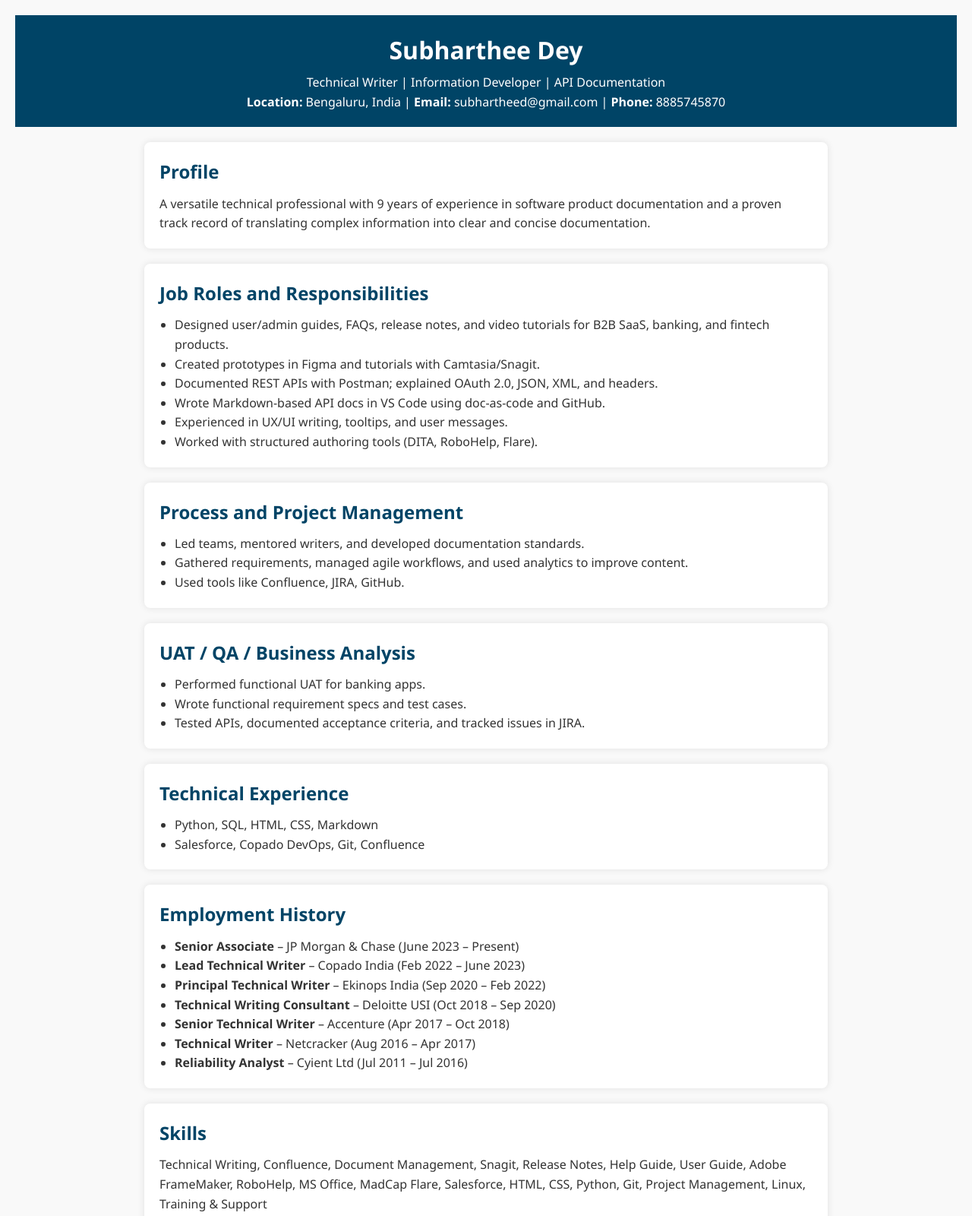
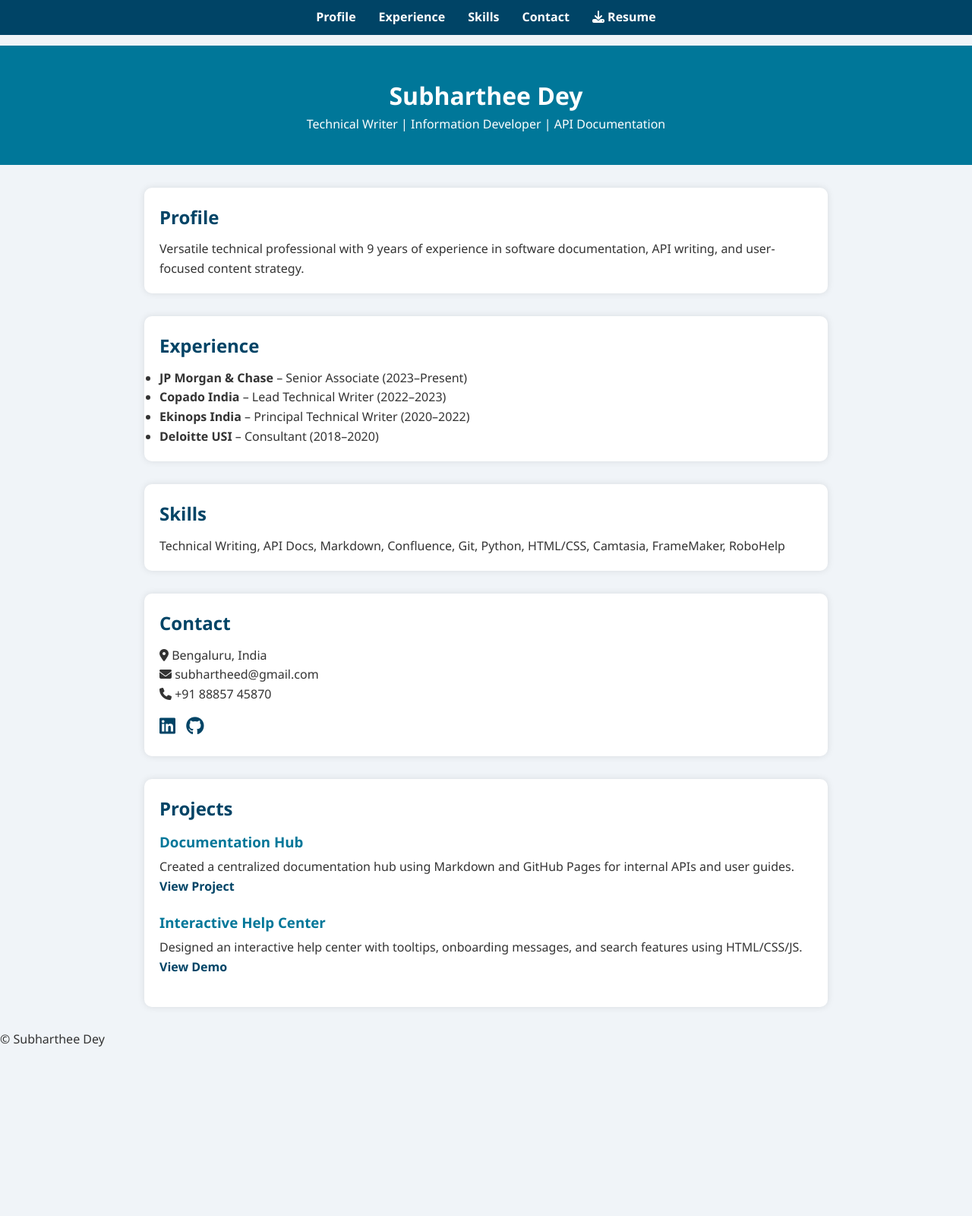
Before and after one commit to subhartheed/My-Portfolio, a plain HTML site: page index.html in a window 1280 px wide. Shown: the top 1600 px of the page at 76% size. After the commit the page ends 1381 px from the top, so only its background shows below. Drawn offline with Linux system fonts and the light colour scheme.

Commit message:
Add files via upload

```diff
--- a/index.html
+++ b/index.html
@@ -1,88 +1,75 @@
 <!DOCTYPE html>
 <html lang="en">
 <head>
-  <meta charset="UTF-8">
-  <meta name="viewport" content="width=device-width, initial-scale=1">
+  <meta charset="UTF-8" />
+  <meta name="viewport" content="width=device-width, initial-scale=1" />
   <title>Subharthee Dey - Resume</title>
-  <link rel="stylesheet" href="style.css">
+  <link rel="stylesheet" href="style.css" />
+  <link rel="stylesheet" href="https://cdnjs.cloudflare.com/ajax/libs/font-awesome/6.4.0/css/all.min.css" />
 </head>
 <body>
+  <nav>
+    <ul>
+      <li><a href="#profile">Profile</a></li>
+      <li><a href="#experience">Experience</a></li>
+      <li><a href="#skills">Skills</a></li>
+      <li><a href="#contact">Contact</a></li>
+      <li><a href="Subharthee_Dey_Resume.docx" download><i class="fa-solid fa-download"></i> Resume</a></li>
+    </ul>
+  </nav>
+
   <header>
     <h1>Subharthee Dey</h1>
     <p>Technical Writer | Information Developer | API Documentation</p>
-    <p><strong>Location:</strong> Bengaluru, India | <strong>Email:</strong> subhartheed@gmail.com | <strong>Phone:</strong> 8885745870</p>
   </header>
 
-  <section>
+  <section id="profile" class="fade-in">
     <h2>Profile</h2>
-    <p>A versatile technical professional with 9 years of experience in software product documentation and a proven track record of translating complex information into clear and concise documentation.</p>
+    <p>Versatile technical professional with 9 years of experience in software documentation, API writing, and user-focused content strategy.</p>
   </section>
 
-  <section>
-    <h2>Job Roles and Responsibilities</h2>
+  <section id="experience" class="fade-in">
+    <h2>Experience</h2>
     <ul>
-      <li>Designed user/admin guides, FAQs, release notes, and video tutorials for B2B SaaS, banking, and fintech products.</li>
-      <li>Created prototypes in Figma and tutorials with Camtasia/Snagit.</li>
-      <li>Documented REST APIs with Postman; explained OAuth 2.0, JSON, XML, and headers.</li>
-      <li>Wrote Markdown-based API docs in VS Code using doc-as-code and GitHub.</li>
-      <li>Experienced in UX/UI writing, tooltips, and user messages.</li>
-      <li>Worked with structured authoring tools (DITA, RoboHelp, Flare).</li>
+      <li><strong>JP Morgan & Chase</strong> – Senior Associate (2023–Present)</li>
+      <li><strong>Copado India</strong> – Lead Technical Writer (2022–2023)</li>
+      <li><strong>Ekinops India</strong> – Principal Technical Writer (2020–2022)</li>
+      <li><strong>Deloitte USI</strong> – Consultant (2018–2020)</li>
     </ul>
   </section>
 
-  <section>
-    <h2>Process and Project Management</h2>
-    <ul>
-      <li>Led teams, mentored writers, and developed documentation standards.</li>
-      <li>Gathered requirements, managed agile workflows, and used analytics to improve content.</li>
-      <li>Used tools like Confluence, JIRA, GitHub.</li>
-    </ul>
+  <section id="skills" class="fade-in">
+    <h2>Skills</h2>
+    <p>Technical Writing, API Docs, Markdown, Confluence, Git, Python, HTML/CSS, Camtasia, FrameMaker, RoboHelp</p>
   </section>
 
-  <section>
-    <h2>UAT / QA / Business Analysis</h2>
-    <ul>
-      <li>Performed functional UAT for banking apps.</li>
-      <li>Wrote functional requirement specs and test cases.</li>
-      <li>Tested APIs, documented acceptance criteria, and tracked issues in JIRA.</li>
-    </ul>
+  <section id="contact" class="fade-in">
+    <h2>Contact</h2>
+    <p><i class="fa-solid fa-location-dot"></i> Bengaluru, India</p>
+    <p><i class="fa-solid fa-envelope"></i> subhartheed@gmail.com</p>
+    <p><i class="fa-solid fa-phone"></i> +91 88857 45870</p>
+    <div class="socials">
+      <a href="https://linkedin.com" target="_blank"><i class="fab fa-linkedin"></i></a>
+      <a href="https://github.com" target="_blank"><i class="fab fa-github"></i></a>
+    </div>
+
   </section>
 
-  <section>
-    <h2>Technical Experience</h2>
-    <ul>
-      <li>Python, SQL, HTML, CSS, Markdown</li>
-      <li>Salesforce, Copado DevOps, Git, Confluence</li>
-    </ul>
+  <section id="projects" class="scroll-fade">
+    <h2>Projects</h2>
+    <div class="project">
+      <h3>Documentation Hub</h3>
+      <p>Created a centralized documentation hub using Markdown and GitHub Pages for internal APIs and user guides.</p>
+      <a href="#">View Project</a>
+    </div>
+    <div class="project">
+      <h3>Interactive Help Center</h3>
+      <p>Designed an interactive help center with tooltips, onboarding messages, and search features using HTML/CSS/JS.</p>
+      <a href="#">View Demo</a>
+    </div>
   </section>
+  <script src="script.js"></script>
 
-  <section>
-    <h2>Employment History</h2>
-    <ul>
-      <li><strong>Senior Associate</strong> – JP Morgan & Chase (June 2023 – Present)</li>
-      <li><strong>Lead Technical Writer</strong> – Copado India (Feb 2022 – June 2023)</li>
-      <li><strong>Principal Technical Writer</strong> – Ekinops India (Sep 2020 – Feb 2022)</li>
-      <li><strong>Technical Writing Consultant</strong> – Deloitte USI (Oct 2018 – Sep 2020)</li>
-      <li><strong>Senior Technical Writer</strong> – Accenture (Apr 2017 – Oct 2018)</li>
-      <li><strong>Technical Writer</strong> – Netcracker (Aug 2016 – Apr 2017)</li>
-      <li><strong>Reliability Analyst</strong> – Cyient Ltd (Jul 2011 – Jul 2016)</li>
-    </ul>
-  </section>
-
-  <section>
-    <h2>Skills</h2>
-    <p>Technical Writing, Confluence, Document Management, Snagit, Release Notes, Help Guide, User Guide, Adobe FrameMaker, RoboHelp, MS Office, MadCap Flare, Salesforce, HTML, CSS, Python, Git, Project Management, Linux, Training & Support</p>
-  </section>
-
-  <section>
-    <h2>Education</h2>
-    <ul>
-      <li>BSc in IT – Sikkim Manipal University</li>
-      <li>AME Diploma – IIAS</li>
-    </ul>
-  </section>
-
-  <footer>
     <p>© Subharthee Dey</p>
   </footer>
 </body>
--- /dev/null
+++ b/script.js
@@ -0,0 +1,17 @@
+document.addEventListener("DOMContentLoaded", () => {
+  const sections = document.querySelectorAll(".scroll-fade");
+
+  const observer = new IntersectionObserver(entries => {
+    entries.forEach(entry => {
+      if (entry.isIntersecting) {
+        entry.target.classList.add("visible");
+      }
+    });
+  }, {
+    threshold: 0.1
+  });
+
+  sections.forEach(section => {
+    observer.observe(section);
+  });
+});
--- a/style.css
+++ b/style.css
@@ -2,48 +2,133 @@
   box-sizing: border-box;
   margin: 0;
   padding: 0;
+  scroll-behavior: smooth;
 }
 
 body {
-  font-family: 'Segoe UI', Tahoma, Geneva, Verdana, sans-serif;
+  font-family: 'Segoe UI', sans-serif;
+  background: #f0f4f8;
+  color: #333;
   line-height: 1.6;
-  background: #f9f9f9;
-  color: #333;
-  padding: 20px;
+  padding-top: 60px;
 }
 
-header, footer {
+nav {
   background: #004466;
-  color: #fff;
-  padding: 20px;
-  text-align: center;
+  position: fixed;
+  top: 0;
+  width: 100%;
+  z-index: 1000;
 }
 
-header h1 {
-  font-size: 2em;
-  margin-bottom: 5px;
+nav ul {
+  list-style: none;
+  display: flex;
+  justify-content: center;
+  padding: 10px;
+}
+
+nav ul li {
+  margin: 0 15px;
+}
+
+nav ul li a {
+  color: #fff;
+  text-decoration: none;
+  font-weight: bold;
+  transition: color 0.3s ease;
+}
+
+nav ul li a:hover {
+  color: #00ffff;
+}
+
+header {
+  text-align: center;
+  background: #007799;
+  color: white;
+  padding: 40px 20px;
 }
 
 section {
+  max-width: 900px;
+  margin: 30px auto;
+  padding: 20px;
   background: #fff;
-  margin: 20px auto;
-  padding: 20px;
-  border-radius: 8px;
-  max-width: 900px;
-  box-shadow: 0 0 10px rgba(0,0,0,0.1);
+  border-radius: 10px;
+  box-shadow: 0 0 10px rgba(0, 0, 0, 0.1);
 }
 
 section h2 {
+  color: #004466;
   margin-bottom: 10px;
-  color: #004466;
 }
 
-ul {
-  margin-left: 20px;
-  list-style-type: disc;
+footer {
+  text-align: center;
+  padding: 20px;
+  background: #004466;
+  color: white;
 }
 
-footer p {
+.socials {
   margin-top: 10px;
-  font-size: 0.9em;
 }
+
+.socials a {
+  margin-right: 10px;
+  font-size: 1.5em;
+  color: #004466;
+  transition: color 0.3s;
+}
+
+.socials a:hover {
+  color: #00ccff;
+}
+
+/* Fade-in animation */
+.fade-in {
+  animation: fadeIn 1.2s ease-in;
+}
+
+@keyframes fadeIn {
+  from { opacity: 0; transform: translateY(20px); }
+  to { opacity: 1; transform: translateY(0); }
+}
+
+@media (max-width: 768px) {
+  nav ul {
+    flex-direction: column;
+    text-align: center;
+  }
+}
+
+.scroll-fade {
+  opacity: 0;
+  transform: translateY(20px);
+  transition: opacity 1s ease, transform 1s ease;
+}
+
+.scroll-fade.visible {
+  opacity: 1;
+  transform: translateY(0);
+}
+
+.project {
+  margin-bottom: 20px;
+}
+
+.project h3 {
+  margin-bottom: 5px;
+  color: #007799;
+}
+
+.project a {
+  text-decoration: none;
+  color: #004466;
+  font-weight: bold;
+}
+
+.project a:hover {
+  color: #00bcd4;
+}
```
